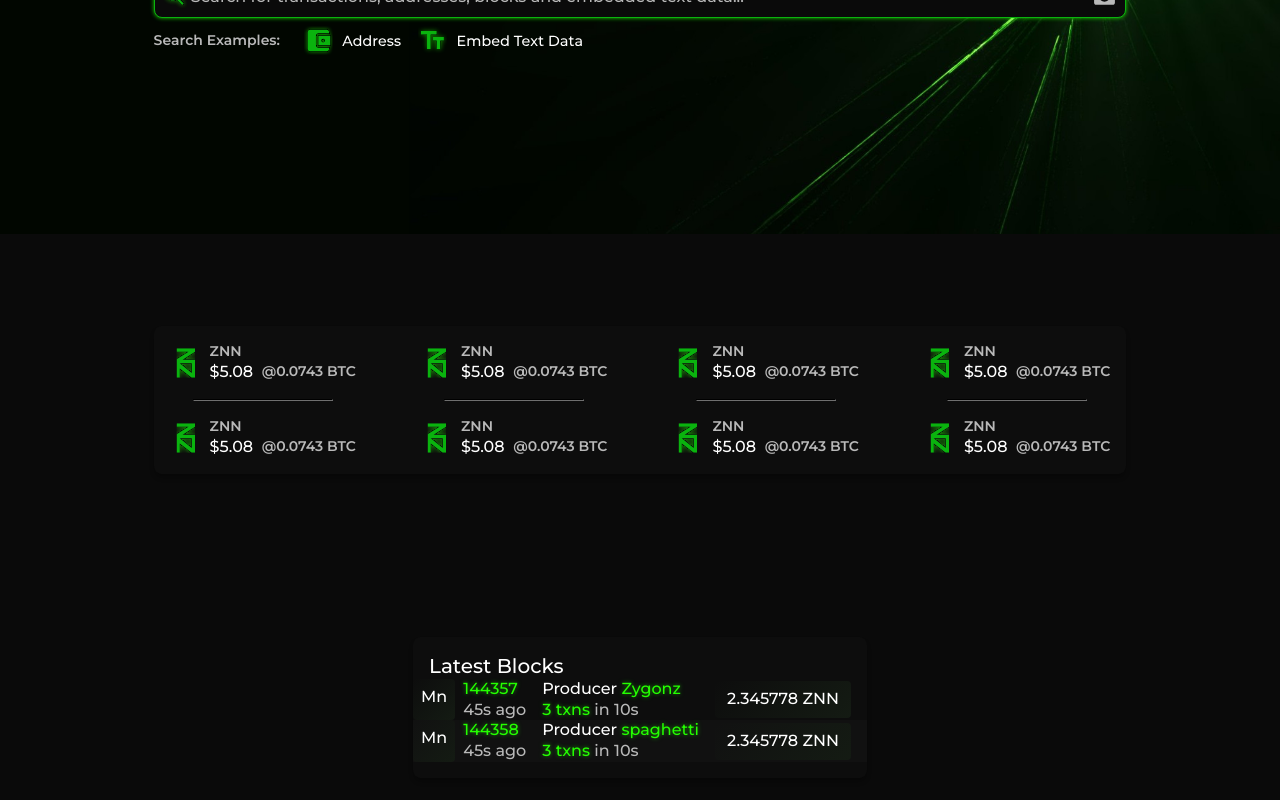
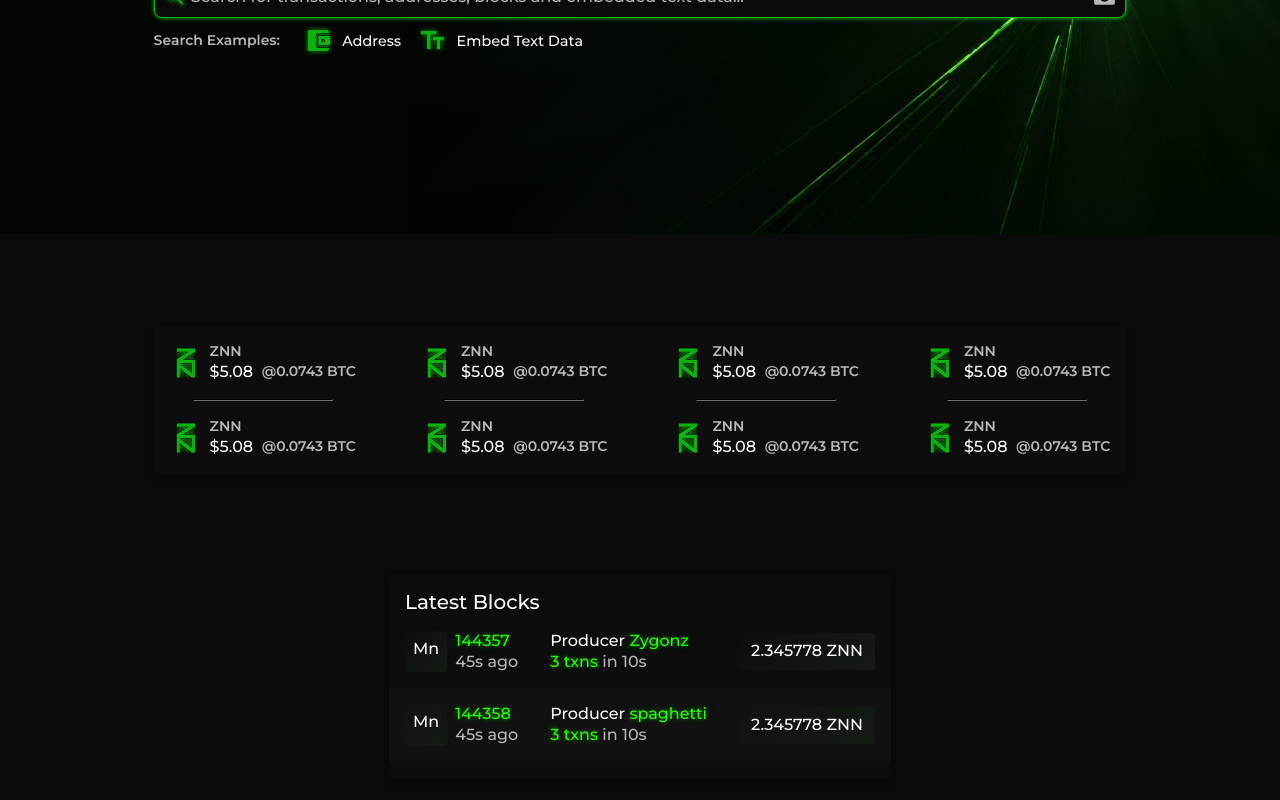
Before and after one commit to nntcao/zenonscraper-nextjs, a Next.js app: page / in a window 1280 px wide. Shown: the part 406-1206 px from the top of the page. Built offline with nearby package versions, Linux system fonts and the light colour scheme.

Commit message:
Cleaned up padding for TableCell and TableRow

```diff
--- a/components/GenericComponents/Table/TableCell/TableCell.module.scss
+++ b/components/GenericComponents/Table/TableCell/TableCell.module.scss
@@ -2,5 +2,5 @@
     font-family: 'Montserrat-Semibold';
     font-size: 14px;
     color: var(--color-subtext);
-    padding-right: 16px;
+    padding: 16px;
 }
--- a/components/GenericComponents/Table/TableRow/TableRow.module.scss
+++ b/components/GenericComponents/Table/TableRow/TableRow.module.scss
@@ -1,3 +1,2 @@
 .tableRow {
-
 }
```
